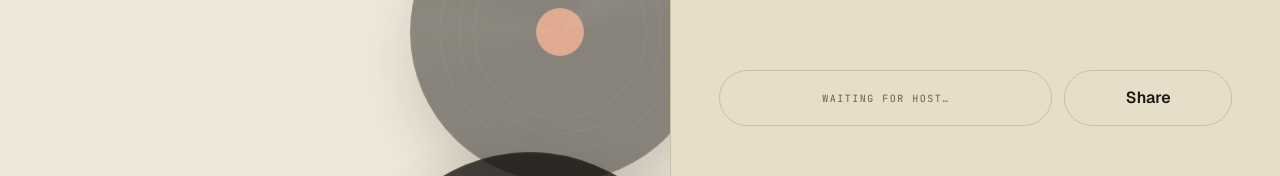
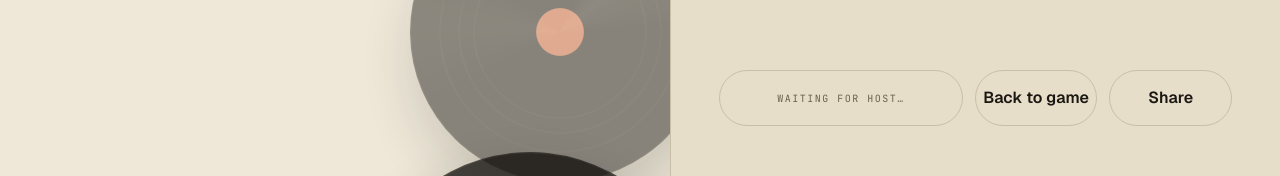
Before and after one commit to offri1berger/backspin-maestro, a React (Vite) app in the folder client/: page /over in a window 1280 px wide. Shown: the part 618-794 px from the top of the page. Built offline with nearby package versions, Linux system fonts and the light colour scheme; no server answers.

Commit message:
feat: add navigation button to return to game on GameOverPage

```diff
--- a/client/src/pages/GameOverPage.tsx
+++ b/client/src/pages/GameOverPage.tsx
@@ -1,9 +1,11 @@
+import { useNavigate } from 'react-router-dom'
 import { useGameStore } from '../store/gameStore'
 import { MiniYearCard } from '../components/game/Timeline'
 import { Logo } from '../components/ui/Logo'
 import socket from '../socket'
 
 const GameOverPage = () => {
+  const navigate = useNavigate()
   const { players, winnerId, playerId, settings } = useGameStore()
   const songsToWin = settings?.songsPerPlayer ?? 10
   const ranked = [...players].sort((a, b) => b.timeline.length - a.timeline.length)
@@ -139,6 +141,12 @@ const GameOverPage = () => {
             </div>
           )}
           <button
+            onClick={() => navigate('/')}
+            className="flex-1 h-14 rounded-full bg-transparent text-on-bg border border-line cursor-pointer font-body font-semibold text-base"
+          >
+            Back to game
+          </button>
+          <button
             className="flex-1 h-14 rounded-full bg-transparent text-on-bg border border-line cursor-pointer font-body font-semibold text-base"
           >
             Share
```
